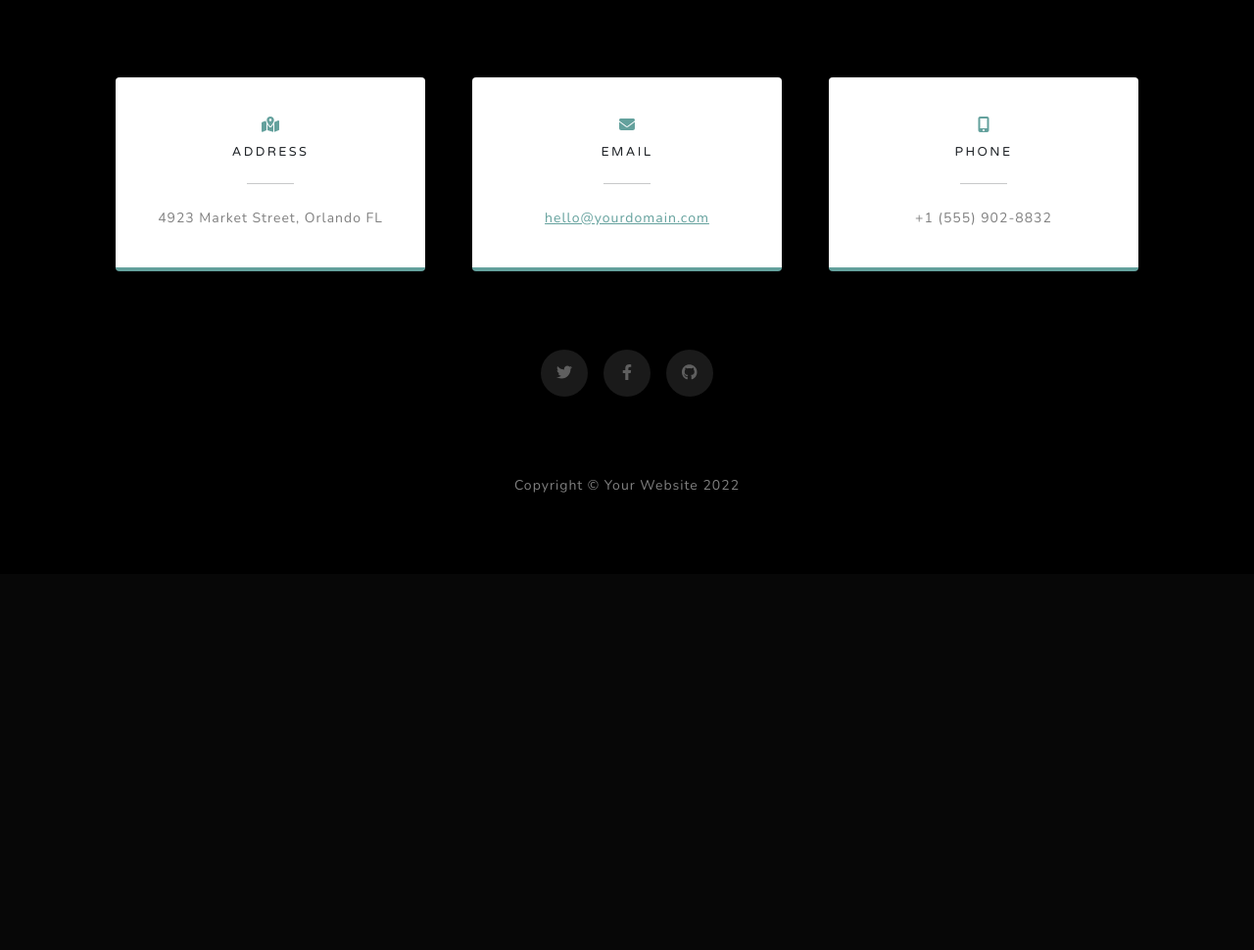
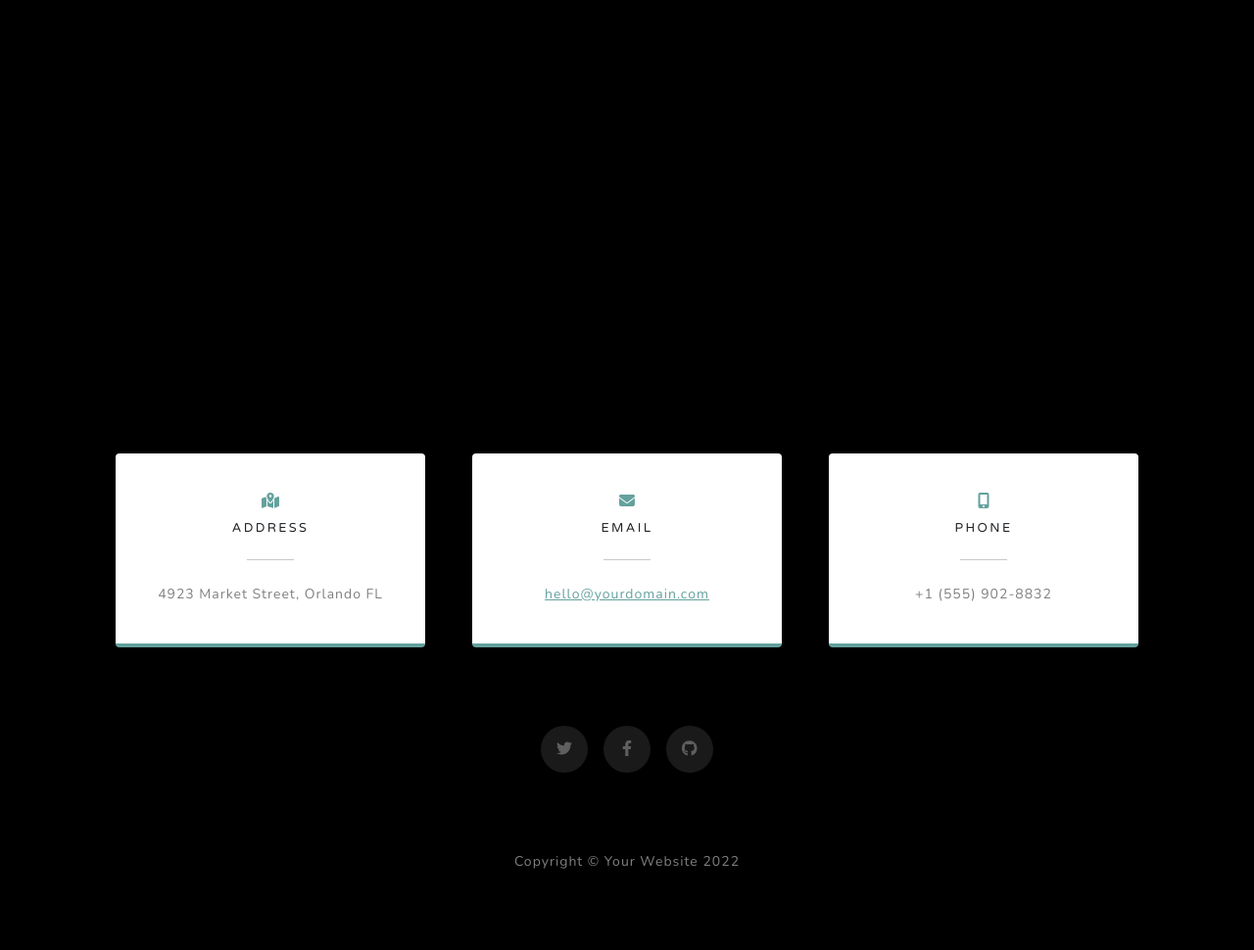
Before and after one commit to ncastro02/pruebadedjango, a Django app: page / in a window 1280 px wide. Shown: the part 2930-3900 px from the top of the page at 98% size. Before the commit the page ends 3433 px from the top, so only its background shows below. Run offline with Django 4.2, Linux system fonts and the light colour scheme; some libraries are stand-ins or nearby versions.

Commit message:
descripcion

```diff
--- a/crudebc/todo/templates/todo/home.html
+++ b/crudebc/todo/templates/todo/home.html
@@ -30,7 +30,6 @@
             <div class="d-flex justify-content-center">
                 <div class="text-center">
                     <h1 class="mx-auto my-0 text-uppercase">Hola Mundo!</h1>
-                    <h2 class="text-white-50 mx-auto mt-2 mb-5" style="color:black; margin-top:15px">A free, responsive, one page Bootstrap theme created by Start Bootstrap.</h2>
                     <a class="btn btn-primary" href="#about">Tareas</a>
                 </div>
             </div>
@@ -118,7 +117,7 @@
     </section>
     <!-- Contact-->
     <section class="contact-section bg-black">
-        <div class="container px-4 px-lg-5">
+        <div class="container px-4 px-lg-5" style="margin-top:30%;">
             <div class="row gx-4 gx-lg-5">
                 <div class="col-md-4 mb-3 mb-md-0">
                     <div class="card py-4 h-100">
```
